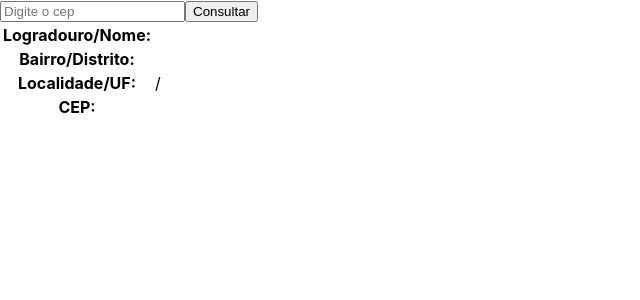
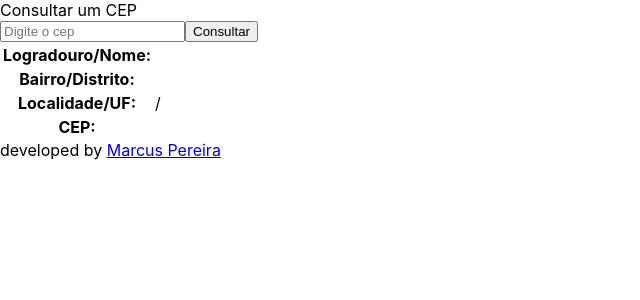
Before and after one commit to marcuspereiradev/postmon-cep, a React (Create React App) app: page / in a window 1280 px wide. Shown: the top 300 px of the page, without its empty margins (0-640 px from the left). Built offline with nearby package versions, Linux system fonts and the light colour scheme.

Commit message:
Add header and footer components

```diff
--- a/src/App.js
+++ b/src/App.js
@@ -1,11 +1,16 @@
 import React, { Component } from 'react';
+
+import Header from './components/header';
 import Home from './pages/home';
+import Footer from './components/footer';
 
 class App extends Component {
   render() {
     return(
       <div className = "app" >
+        <Header />
         <Home />
+        <Footer />
       </div>
     );
   }
--- /dev/null
+++ b/src/components/footer.js
@@ -0,0 +1,9 @@
+import React from 'react';
+
+const Footer = () => (
+  <footer className='footer'>
+    developed by <a href='#'>Marcus Pereira</a>
+  </footer>
+)
+
+export default Footer;
--- /dev/null
+++ b/src/components/header.js
@@ -0,0 +1,7 @@
+import React from 'react';
+
+const Header = () => (
+  <header className='header'>Consultar um CEP</header>
+)
+
+export default Header;
```
